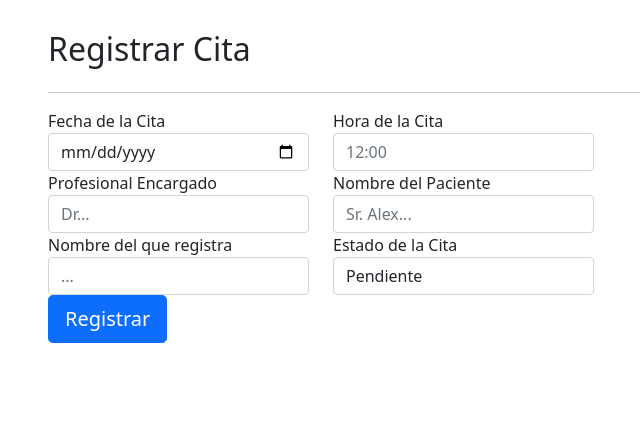
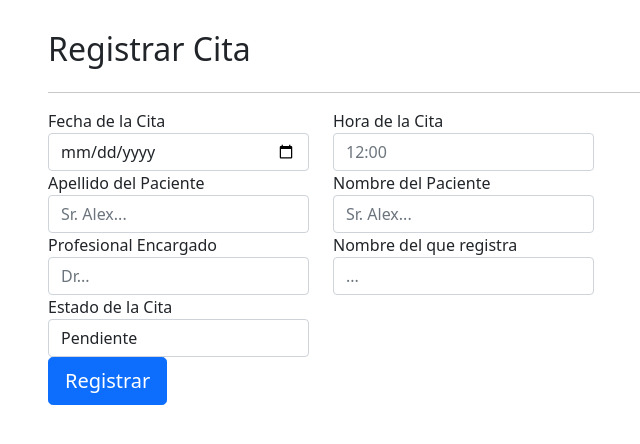
Before and after one commit to Dasc1227/Softville-NotTraditional, a Django app: page /register_appointment in a window 1280 px wide. Shown: the part 56-500 px from the top of the page, without its empty margins (34-674 px from the left). Run offline with Django 3.2, Linux system fonts and the light colour scheme.

Commit message:
Add: Se comienza la implementacion y el nombre se divide en nombre y apellido

```diff
--- a/calendville/appointments/templates/register_appointment.html
+++ b/calendville/appointments/templates/register_appointment.html
@@ -7,37 +7,43 @@
             <h2>Registrar Cita</h2>
         </div>
         <hr>
-        <form>
+        <form  id="form_register_appointment" action="{% url 'register_appointment' %}" method="post">
             <div class="form-group">
                 <div class="row item-group">
                     <div class="col-sm-3">
                         <label for="labelDate">Fecha de la Cita</label>
-                        <input type="date" class="form-control" id="labelDate" placeholder="12/09/2020" required >
+                        <input type="date" class="form-control" id="inputDate" name = "inputDate" placeholder="12/09/2020" required >
                     </div>
                     <div class="col-sm-3">
                         <label for="labelTime">Hora de la Cita</label>
-                        <input type="datetime" class="form-control" id="labelTime" placeholder="12:00" required>
+                        <input type="datetime" class="form-control" id="inputTime" name="inputTime" placeholder="12:00" required>
                     </div>
                 </div>
             </div>
             <div class="row item-group">
                 <div class="col-sm-3">
-                    <label for="labelProfessional">Profesional Encargado</label>
-                    <input type="text" class="form-control" id="labelProfessional" placeholder="Dr..." required>
+                    <label for="labelLastName">Apellido del Paciente</label>
+                    <input type="text" class="form-control" id="inputLastName" name="inputName" placeholder="Sr. Alex..." required>
                 </div>
                 <div class="col-sm-3">
                     <label for="labelName">Nombre del Paciente</label>
-                    <input type="text" class="form-control" id="labelName" placeholder="Sr. Alex..." required>
+                    <input type="text" class="form-control" id="inputName" name="inputName" placeholder="Sr. Alex..." required>
                 </div>
             </div>
             <div class="row item-group">
                 <div class="col-sm-3">
-                    <label for="labelRegister">Nombre del que registra</label>
-                    <input type="text" class="form-control" id="labelRegister" placeholder="..." required>
+                    <label for="labelProfessional">Profesional Encargado</label>
+                    <input type="text" class="form-control" id="inputProfessional"  name = "inputProfessional" placeholder="Dr..." required>
                 </div>
                 <div class="col-sm-3">
+                    <label for="labelRegister">Nombre del que registra</label>
+                    <input type="text" class="form-control" id="inputRegister" name ="inputRegister" placeholder="..." required>
+                </div>
+            </div>
+            <div class="row item-group">
+                <div class="col-sm-3">
                     <label for="labelName">Estado de la Cita</label>
-                    <select class="form-control" id="exampleFormControlSelect1" required>
+                    <select class="form-control" id="status" required name="status" >
                         <option>Pendiente</option>
                         <option>Asistió</option>
                         <option>No se presentó</option>
--- a/calendville/appointments/views.py
+++ b/calendville/appointments/views.py
@@ -59,6 +59,18 @@ def logout_view(request):
 
 
 def register_appointment(request):
+    if request.method == "POST":
+        date = request.POST["inputDate"]
+        time = request.POST["inputTime"]
+        professional = request.POST["inputProfessional"]
+        pacient_name = request.POST["inputName"]
+        pacient_name = request.POST["inputLastName"]
+        appointment_status = request.POST["status"]
+        register = request.POST["inputRegister"]
+
+        pacient = Pacient.objects.get(last_name=pacient_name)
+
+
     return render(request, "register_appointment.html")
 
 
```
